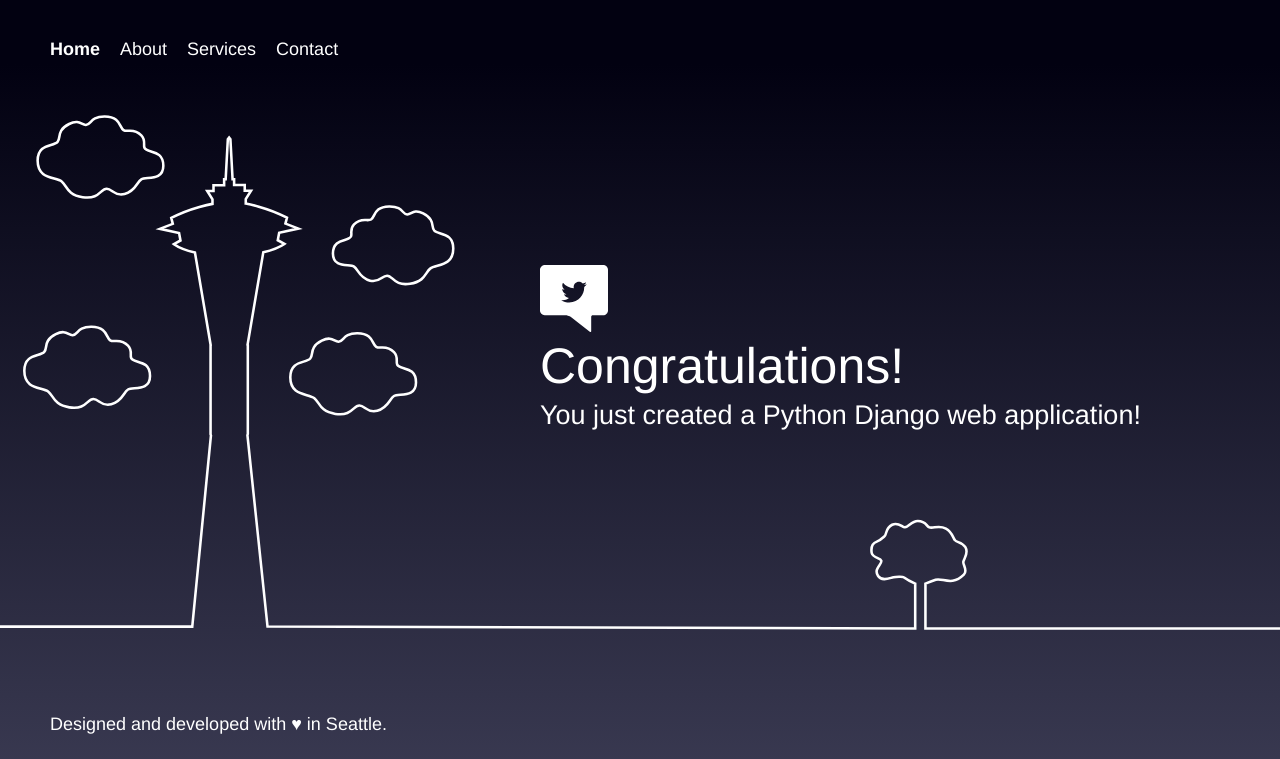
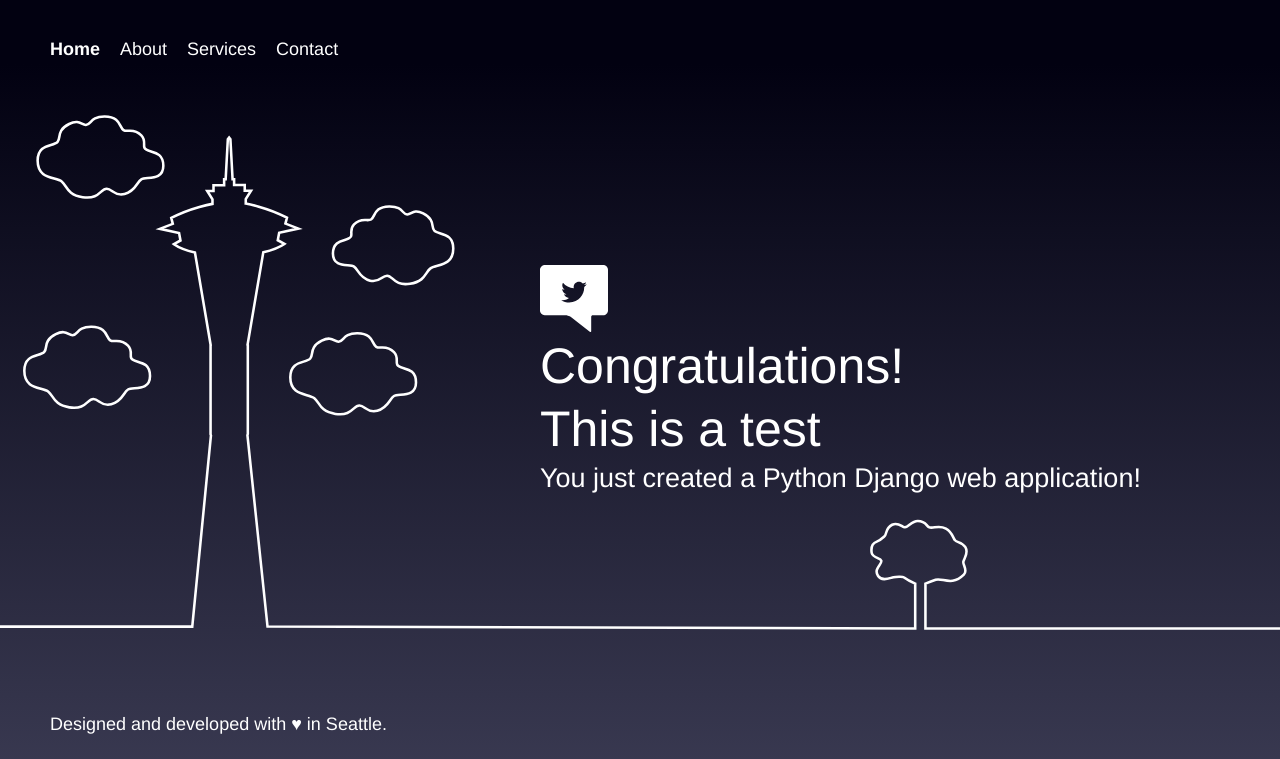
Before and after one commit to cmrogers1/testproject, a Django app: page / in a window 1280 px wide. Shown: the part 16-775 px from the top of the page. Run offline with Django 3.2, Linux system fonts and the light colour scheme.

Commit message:
Update index.html

```diff
--- a/helloworld/templates/index.html
+++ b/helloworld/templates/index.html
@@ -59,6 +59,7 @@
             <a class="twitter-link" href="http://twitter.com/home/?status=I%20created%20a%20project%20with%20AWS%20CodeStar!%20%23AWS%20%23AWSCodeStar%20https%3A%2F%2Faws.amazon.com%2Fcodestar"><img src="{% static "/static/helloworld/img/tweet.svg" %}" /></a>
             <div class="text">
                 <h1>Congratulations!</h1>
+                <h1>This is a test</h1>
                 <h2>You just created a Python Django web application!</h2>
             </div>
         </div>
```
